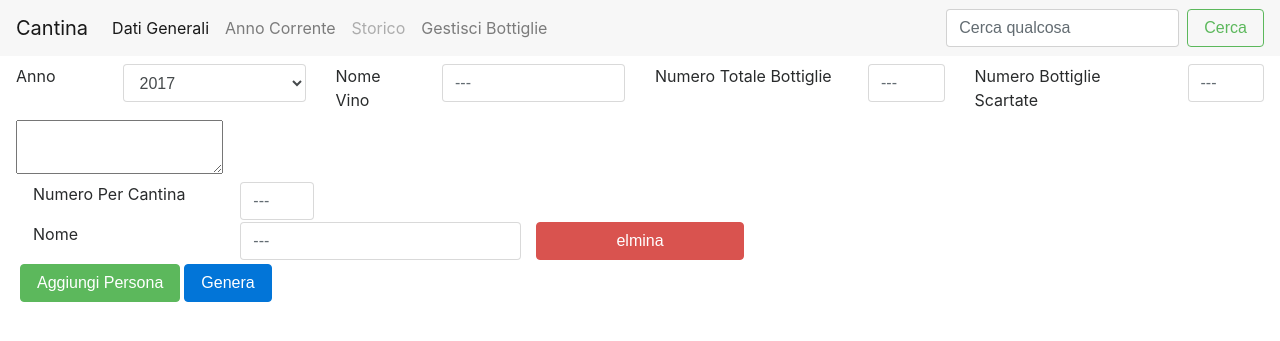
After one commit to serdf3r/cantina, a PHP site: page /gestione_bottiglie.php in a window 1280 px wide. The commit adds this page. Shown: the top 341 px of the page. Run offline with PHP 8.4, Linux system fonts and the light colour scheme.

Commit message:
gestione delle bottigle

```diff
--- /dev/null
+++ b/css/general.css
@@ -0,0 +1,3 @@
+.row_ute{margin: 2px;}
+.row_gest{margin: 2px;}
+.row_gest button{margin: 2px;}
--- a/css_js.php
+++ b/css_js.php
@@ -6,6 +6,8 @@
 <link rel="stylesheet" href="css/bootstrap.min.css" integrity="sha384-rwoIResjU2yc3z8GV/NPeZWAv56rSmLldC3R/AZzGRnGxQQKnKkoFVhFQhNUwEyJ" crossorigin="anonymous">
 <!-- Datepicker CSS -->
 <link rel="stylesheet" href="datepicker/css/datepicker.css">
+<!-- General CSS -->
+<link rel="stylesheet" href="css/general.css">
 
 
 <script src="js/jquery-3.1.1.slim.min.js"  crossorigin="anonymous"></script>
--- /dev/null
+++ b/gestione_bottiglie.php
@@ -0,0 +1,56 @@
+<!DOCTYPE html>
+<html lang="en">
+    <head>
+        <?php include 'config.php'; ?>
+        <?php include 'css_js.php'; ?>
+    </head>
+    <body>
+        <?php
+        include "nav.php";
+        include "gestione_bottiglie_form.php";
+
+        if (isset($_POST["anno_vino"])) {
+            $bottiglie_scartate[] = $_POST["bottiglie_scartate"];
+            $anno_vino = $_POST["anno_vino"];
+            $nome_vino = $_POST["nome_vino"];
+            $numero_totale_bottiglie = $_POST["numero_totale_bottiglie"];
+            $nome_ute_0 = $_POST["nome_ute_0"];
+            $totale_persone = $_POST["totale_persone"];
+            for ($i = 0; $i < $totale_persone; $i++) {
+                ${"nome_ute_$i"} = $_POST["nome_ute_" . $i];
+                ${"nome_ute_$i" . "_i"} = '';
+                ${"nome_ute_$i" . "_a"} = [];
+            }
+            ?>
+            <h2><?php echo $nome_vino ?> Anno <?php echo $anno_vino; ?> </h2>
+            <h4>Numero Totale Bottiglie <?php echo $numero_totale_bottiglie; ?> di cui per la cantina <?php echo $nome_ute_0; ?>  </h4>
+
+            <?php
+            for ($b = $nome_ute_0; $b <= $numero_totale_bottiglie; $b++) {
+                if (!in_array($b, $bottiglie_scartate)) {
+                    if ($i == $totale_persone) {
+                        $i = 0;
+                    }
+                    $nome = "";
+                    if ($i == 0) {
+                        $nome = "Cantina ";
+                    } else {
+                        $nome = ${"nome_ute_$i"} . " ";
+                    }
+                    array_push(${"nome_ute_$i" . "_a"}, $i);
+                    ${"nome_ute_$i" . "_i"} ++;
+                    echo $b . "  - " . $nome . " Bottiglia numero: " . $b . " <br>";
+                    $i++;
+                } else {
+                    echo $b . " <b>Bottiglia usata</b><br>";
+                }
+            }
+   echo "Bottiglie usate: <b><pre>".print_r($bottiglie_scartate)."</pre></b>";
+           // echo $totale_persone;
+            ?>
+            <?php
+        }
+        ?>
+
+    </body>
+</html>
--- /dev/null
+++ b/gestione_bottiglie_form.php
@@ -0,0 +1,59 @@
+<div class="navbar main_menu ">
+    <form action="gestione_bottiglie.php" method="post">
+        <div class="form-group">
+            <div class=" row">
+                <label for="anno_vino" class="col-sm-1 control-label">Anno</label>
+                <div class="col-sm-2">
+                    <select class="form-control anno_vino_datepicker" data-date-format="yyyy" id="anno_vino" name="anno_vino" >
+                        <option value="2017">2017</option>
+                        <option value="2018">2018</option>
+                        <option value="2019">2019</option>
+                        <option value="2020">2020</option>
+                        <option value="2021">2021</option>
+                        <option value="2022">2022</option>
+                        <option value="2023">2023</option>
+                        <option value="2024">2024</option>
+                    </select>
+                </div>
+                <label for="nome_vino" class="col-sm-1 control-label pull-right">Nome Vino</label>
+                <div class="col-sm-2">
+                    <input type="text" class="form-control nome_vino" id="nome_vino" name="nome_vino"  placeholder="---">
+                </div>
+                <label for="numero_totale_bottiglie" class="col-sm-2 control-label pull-right">Numero Totale Bottiglie</label>
+                <div class="col-sm-1">
+                    <input type="text" class="form-control numero_totale_bottiglie" id="numero_totale_bottiglie" name="numero_totale_bottiglie"  placeholder="---">
+                </div>
+                 <label for="bottiglie_scartate" class="col-sm-2 control-label pull-right">Numero Bottiglie Scartate</label>
+                <div class="col-sm-1">
+                    <input type="text" class="form-control bottiglie_scartate" id="bottiglie_scartate" name="bottiglie_scartate"  placeholder="---">
+                </div>
+            </div>
+            <div class=" row">
+                 <div class="col-sm-12">
+                    <textarea name="note_vino" ></textarea>
+                </div>
+                </div>
+            <div class="container_member ">
+                <div class="row row_ute ">
+                    <label for="numero_lasciare_bottiglie" class="col-sm-2 control-label pull-right">Numero Per Cantina</label>
+                    <div class="col-sm-1">
+                        <input type="text" class="form-control numero_lasciare_bottiglie" id="numero_lasciare_bottiglie" name="nome_ute_0"  placeholder="---">
+                    </div>
+                </div>
+                <div class="row row_ute">
+                    <label class="col-sm-2 control-label pull-right">Nome</label>
+                    <div class="col-sm-3">
+                        <input type="text" class="form-control" name="nome_ute_1"  placeholder="---">
+                    </div>
+                    <button type="button" class="col-sm-2 btn elimina_persona btn-danger">elmina</button>
+                </div>
+            </div>
+            <div class="row row_gest pull-right">
+                <input type="hidden" name="totale_persone" value="" class="totale_persone">
+                <button type="button" class="btn btn-success aggiungi_persona">Aggiungi Persona</button>
+                <button type="submit" class="btn btn-primary">Genera</button>
+            </div>
+        </div>
+    </form>
+
+</div>
--- a/js/general.js
+++ b/js/general.js
@@ -4,4 +4,49 @@ $(document).ready(function () {
         format: 'dd/mm/yyyy',
         startDate: '-3d'
     });
+    $('.aggiungi_persona').click(function () {
+        console.log('aggiungi_persona');
+        addFields();
+    });
+    $('.elimina_persona').click(function () {
+        console.log('elimina_persona');
+        var value_this = $(this);
+        deleteField(value_this);
+    });
+    function addFields() {
+        // Gets the number of elements with class yourClass
+        var numItems = $('.container_member .row_ute').length;
+        console.log(numItems);
+        var numItems_add = numItems + 1;
+        $(".container_member").append('<div class="row row_ute">'
+                + '<label class="col-sm-2 control-label pull-right">Nome</label>'
+                + '<div class="col-sm-3">'
+                + '<input type="text" class="form-control" name="nome_ute_' + numItems_add + '"  placeholder="---">'
+                + '</div>'
+                + '<button type="button" class="col-sm-2 btn elimina_persona btn-danger">elmina</button>'
+                + '</div>'
+                );
+        change_name();
+        $('.elimina_persona').click(function () {
+            console.log('elimina_persona');
+            var value_this = $(this);
+            deleteField(value_this);
+
+        });
+    }
+    function deleteField(value_this) {
+        console.log("delete Field");
+        $(value_this).closest(".row_ute").remove();
+        change_name();
+    }
+    function change_name() {
+        for (var i = 0; i < $(".container_member .row_ute").length; i++)
+        {
+            $(".container_member .row_ute input").each(function (i) {
+                $(this).attr('name', "");
+                $(this).attr('name', "nome_ute_" + i);
+            });
+        }
+        $(".totale_persone").val($(".container_member .row_ute").length);
+    }
 });
--- a/nav.php
+++ b/nav.php
@@ -15,6 +15,9 @@
             <li class="nav-item">
                 <a class="nav-link disabled" href="storico.php">Storico</a>
             </li>
+             <li class="nav-item">
+                <a class="nav-link" href="gestione_bottiglie.php">Gestisci Bottiglie</a>
+            </li>
         </ul>
         <form class="form-inline my-2 my-lg-0">
             <input class="form-control mr-sm-2" type="text" placeholder="Cerca qualcosa">
```
